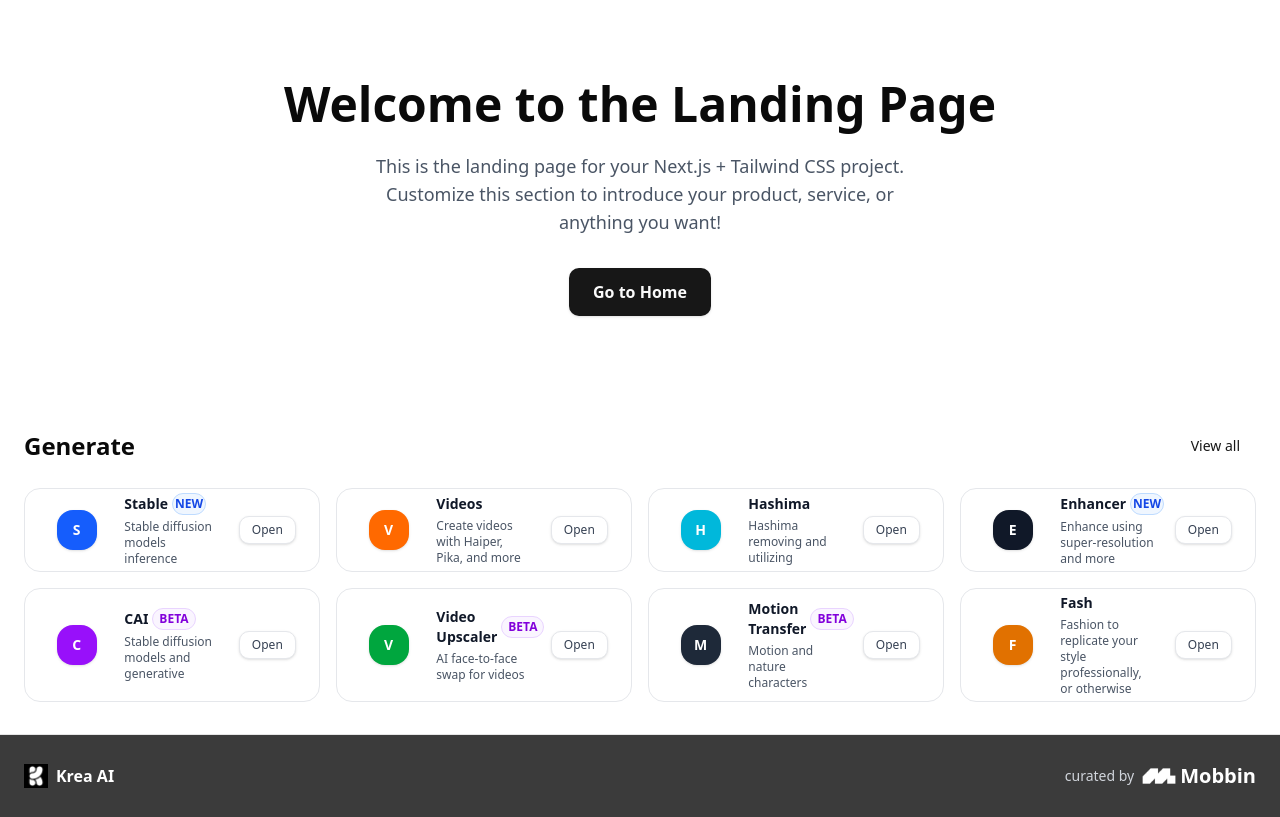
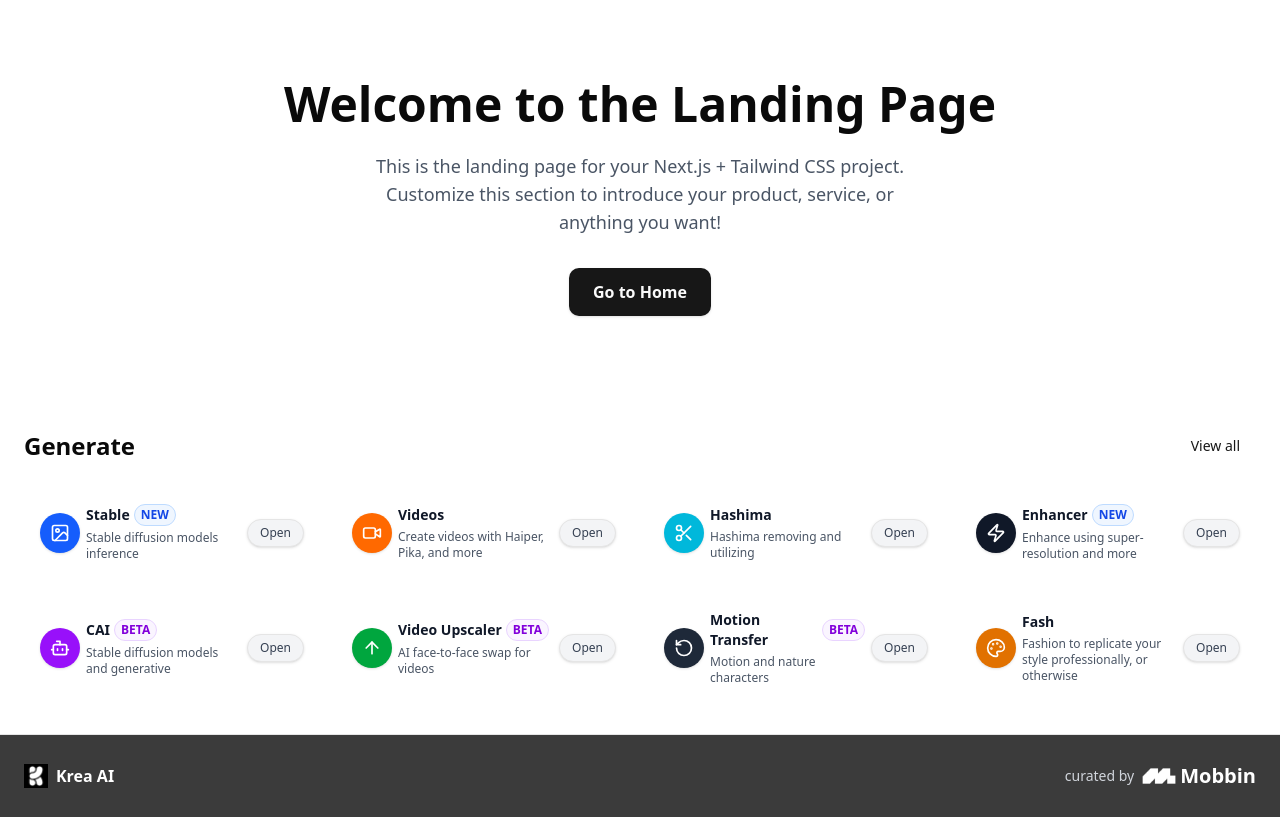
Before and after one commit to solonkonora/frontend-task, a Next.js app: page /landing in a window 1280 px wide. Built offline with nearby package versions, Linux system fonts and the light colour scheme.

Commit message:
fix the generate section

```diff
--- a/src/components/generate.tsx
+++ b/src/components/generate.tsx
@@ -1,6 +1,16 @@
 
 import { Button } from "../components/ui/button";
 import { Badge } from "../components/ui/badge";
+import {
+  Image,
+  Video,
+  Scissors,
+  Zap,
+  Bot,
+  ArrowUp,
+  RotateCcw,
+  Palette
+} from "lucide-react";
 
 interface ToolCard {
   name: string;
@@ -9,6 +19,7 @@
   isBeta?: boolean;
   color: string;
   textColor?: string;
+  icon: React.ComponentType<{ className?: string }>;
 }
 
 const tools: ToolCard[] = [
@@ -17,53 +28,61 @@
     description: "Stable diffusion models inference",
     isNew: true,
     color: "bg-blue-600",
-    textColor: "text-white"
+    textColor: "text-white",
+    icon: Image
   },
   {
     name: "Videos",
     description: "Create videos with Haiper, Pika, and more",
     color: "bg-orange-500",
-    textColor: "text-white"
+    textColor: "text-white",
+    icon: Video
   },
   {
     name: "Hashima",
     description: "Hashima removing and utilizing",
     color: "bg-cyan-500",
-    textColor: "text-white"
+    textColor: "text-white",
+    icon: Scissors
   },
   {
     name: "Enhancer",
     description: "Enhance using super-resolution and more",
     isNew: true,
     color: "bg-gray-900",
-    textColor: "text-white"
+    textColor: "text-white",
+    icon: Zap
   },
   {
     name: "CAI",
     description: "Stable diffusion models and generative",
     isBeta: true,
     color: "bg-purple-600",
-    textColor: "text-white"
+    textColor: "text-white",
+    icon: Bot
   },
   {
     name: "Video Upscaler",
     description: "AI face-to-face swap for videos",
     isBeta: true,
     color: "bg-green-600",
-    textColor: "text-white"
+    textColor: "text-white",
+    icon: ArrowUp
   },
   {
     name: "Motion Transfer",
     description: "Motion and nature characters",
     isBeta: true,
     color: "bg-gray-800",
-    textColor: "text-white"
+    textColor: "text-white",
+    icon: RotateCcw
   },
   {
     name: "Fash",
     description: "Fashion to replicate your style professionally, or otherwise",
     color: "bg-amber-600",
-    textColor: "text-white"
+    textColor: "text-white",
+    icon: Palette
   }
 ];
 
@@ -84,21 +103,19 @@
               key={index}
               className="group cursor-pointer"
             >
-              <div className="bg-white dark:bg-gray-800 border border-gray-200 dark:border-gray-700 rounded-2xl p-1 hover:shadow-md hover:border-gray-300 dark:hover:border-gray-600 transition-all duration-200 h-full">
-                <div className="grid grid-cols-3 gap-0 h-full items-center">
+              <div className="bg-white dark:bg-gray-800 p-4 h-full">
+                <div className="flex items-center gap-1.5 h-full">
                   <div className="flex justify-center">
-                    <div className={`w-10 h-10 rounded-2xl ${tool.color} flex items-center justify-center shadow-sm`}>
-                      <span className={`font-bold text-sm ${tool.textColor || 'text-white'}`}>
-                        {tool.name.charAt(0)}
-                      </span>
+                    <div className={`w-10 h-10 rounded-full ${tool.color} flex items-center justify-center shadow-sm`}>
+                      <tool.icon className={`w-5 h-5 ${tool.textColor || 'text-white'}`} />
                     </div>
                   </div>
 
-                  <div className="flex flex-col space-y-1">
+                  <div className="flex-1 flex flex-col space-y-1">
                     <div className="flex items-center gap-1">
                       <h3 className="font-semibold text-gray-900 dark:text-white text-sm">{tool.name}</h3>
                       {tool.isNew && (
-                        <Badge variant="secondary" className="text-xs bg-blue-50 text-blue-700 border-blue-200 px-0.5 py-0.5 rounded-full">
+                        <Badge variant="secondary" className="text-xs bg-blue-50 text-blue-700 border-blue-200 px-1.5 py-0.5 rounded-full">
                           NEW
                         </Badge>
                       )}
@@ -111,12 +128,11 @@
                     <p className="text-xs text-gray-600 dark:text-gray-400 leading-4">{tool.description}</p>
                   </div>
 
-                  {/* Third Column - Centered Open Button */}
                   <div className="flex justify-center">
                     <Button
                       variant="outline"
                       size="sm"
-                      className="text-gray-700 dark:text-gray-300 border-gray-200 dark:border-gray-600 hover:bg-gray-50 dark:hover:bg-gray-700 rounded-lg h-7 text-xs font-medium px-3"
+                      className="bg-gray-100 text-gray-700 dark:text-gray-300 hover:bg-gray-50 dark:hover:bg-gray-700 rounded-full h-7 text-xs font-medium px-3"
                     >
                       Open
                     </Button>
```
